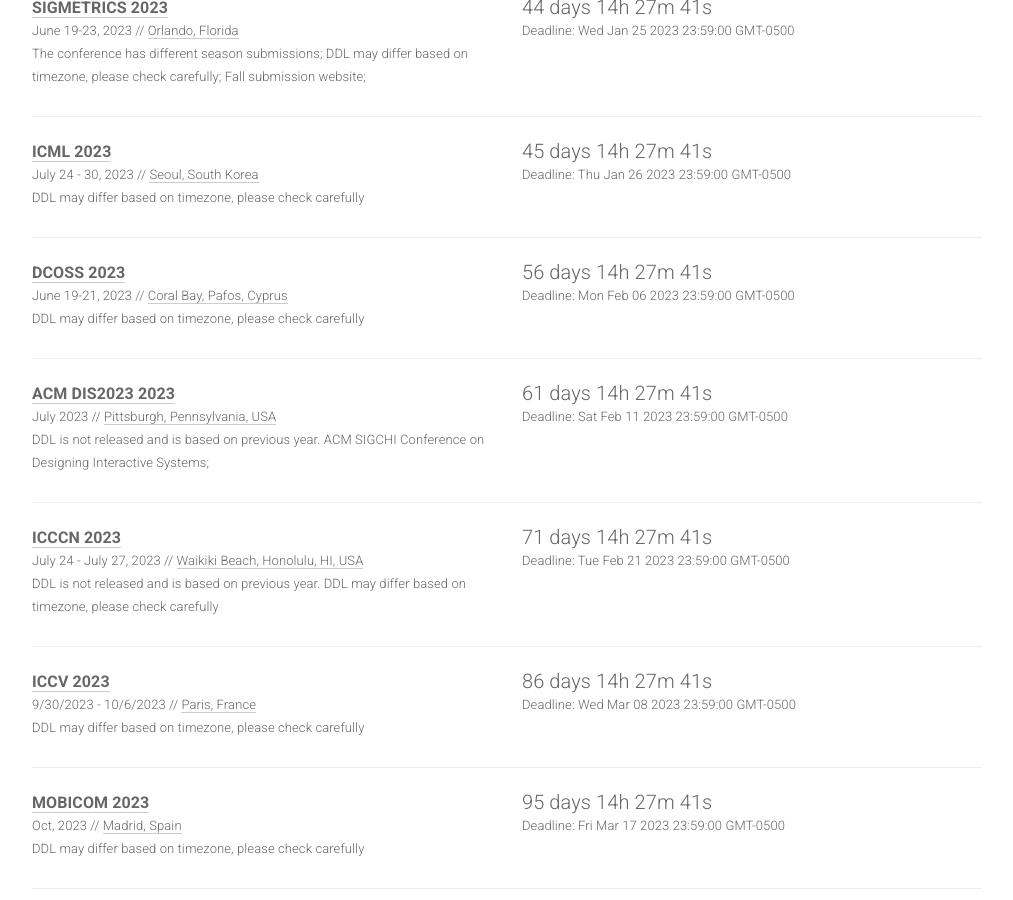
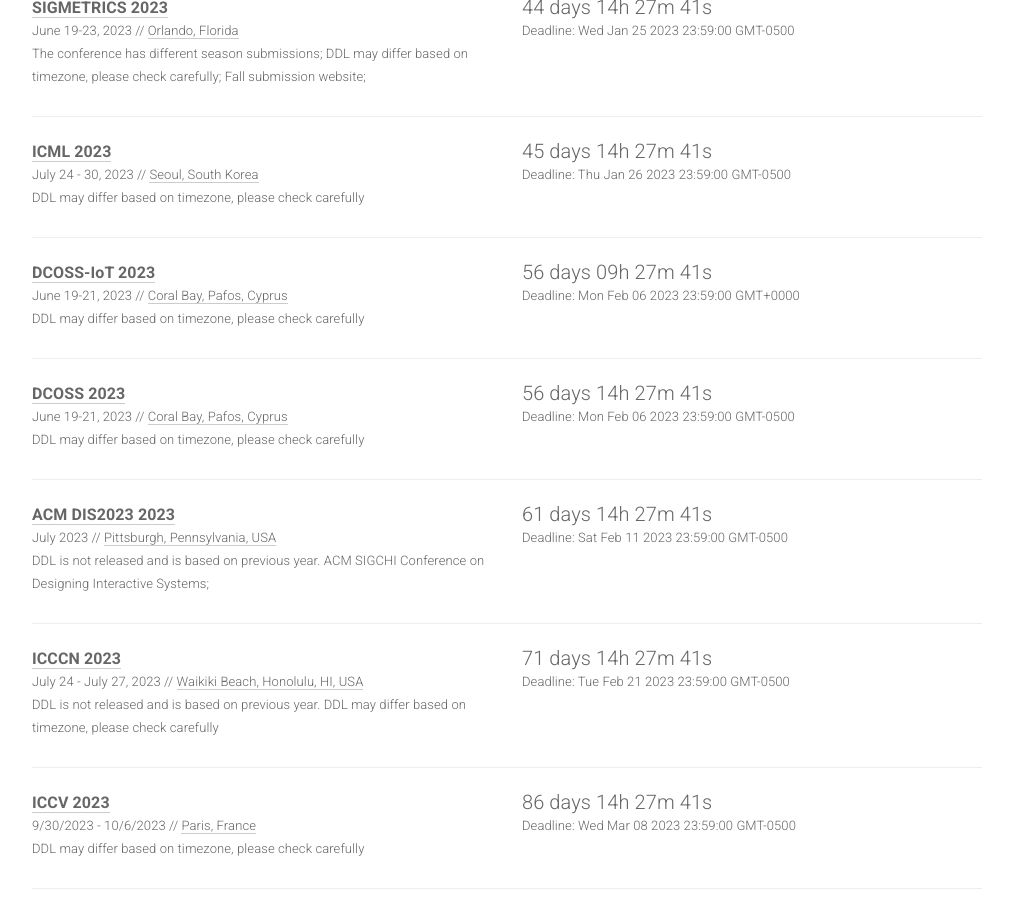
Before and after one commit to iot-psu/ai-deadlines, a Jekyll site: the page built from index.html, in a window 1280 px wide and 900 px high, scrolled down 914 px. Shown: the whole window, without its empty margins (133-1146 px from the left). Built offline with Jekyll 4.4.1, drawn with Linux system fonts in a browser that asks for light colours.

Commit message:
Update conferences.yml

```diff
--- a/_data/conferences.yml
+++ b/_data/conferences.yml
@@ -1,5 +1,17 @@
 
 ---
+
+- name: DCOSS-IoT
+  year: 2023
+  id: DCOSSIOT2023
+  link: https://dcoss.org/
+  deadline: "2023-02-06 23:59:00"
+  timezone: AOE
+  date: June 19-21, 2023
+  place:  Coral Bay, Pafos, Cyprus
+  sub: MC
+  note: DDL may differ based on timezone, please check carefully
+
 
 - name: ACL
   year: 2023
```
